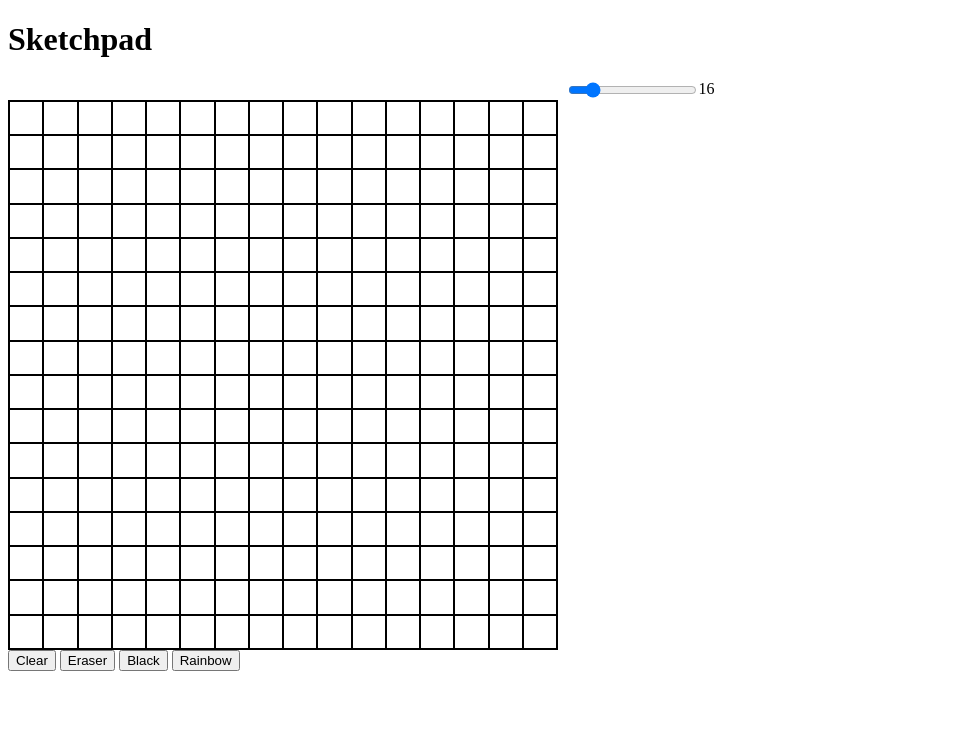
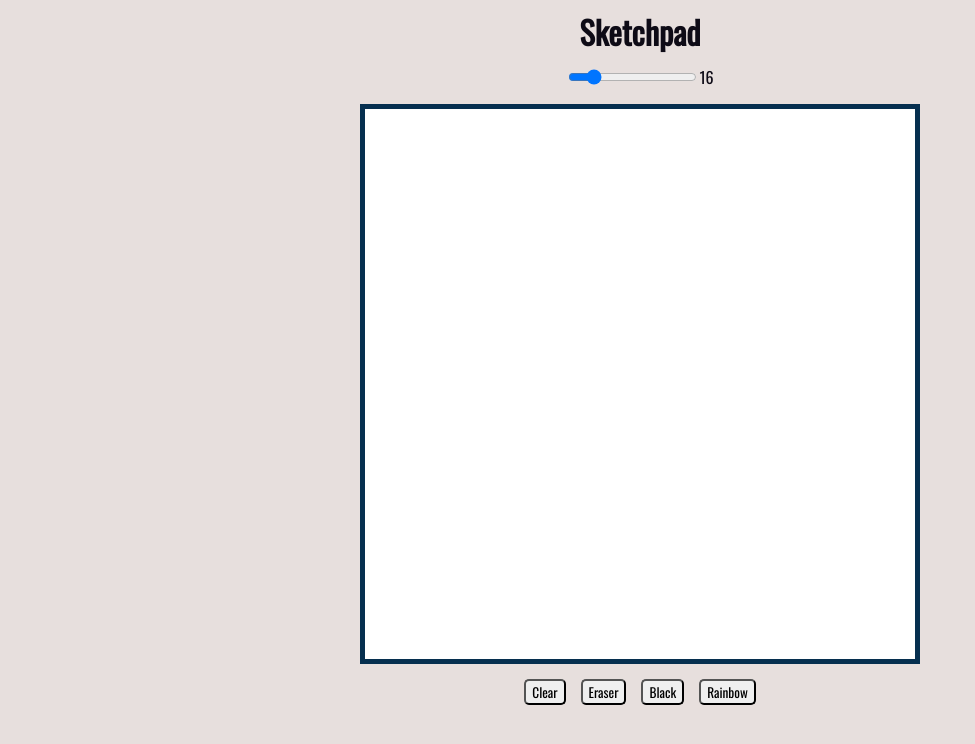
Before and after one commit to guihi1/sketchpad, a plain HTML site: page index.html in a window 1280 px wide. Shown: the whole page, without its empty margins (0-975 px from the left). Drawn offline with nearby package versions, Linux system fonts and the light colour scheme.

Commit message:
Simple style changes

```diff
--- a/styles.css
+++ b/styles.css
@@ -1,11 +1,38 @@
 * {
     box-sizing: border-box;
+}
+
+h1 {
+    margin-top: 0;
+    margin-bottom: 10px;
+}
+
+body {
+    display: flex;
+    flex-direction: column;
+    align-items: center;
+    background-color: #E7DFDD;
+    color: #0E0B16;
+    font-family: "Oswald", sans-serif;
+}
+
+button {
+    font-family: "Oswald", sans-serif;
+    border-radius: 5px;
+    cursor: pointer;
+    transition-duration: 0.1s;
+}
+
+button:hover {
+    background-color: #0E0B16;
+    color:#E7DFDD;
 }
 
 .slider-container{
     width: 100%;
     display: flex;
     justify-content: center;
+    margin-bottom: 15px;
 }
 
 .slider{
@@ -15,11 +42,14 @@
 }
 
 .container {
-    border: 1px solid black;
+    box-sizing: content-box;
+    border: 5px solid #062f4f;
+    background-color: white;
     width: 550px;
     height: 550px;
     display: flex;
     flex-direction: column;
+    cursor: crosshair;
 }
 
 div > div{
@@ -29,12 +59,13 @@ div > div{
 }
 
 div > div > div{
-    border: 1px solid black;
     display: inline-block;
     width: 100%;
     height: 100%;
 }
 
-.line1, .line2 {
-
+.button-container {
+    display: flex;
+    gap: 15px;
+    margin-top: 15px;
 }
```
